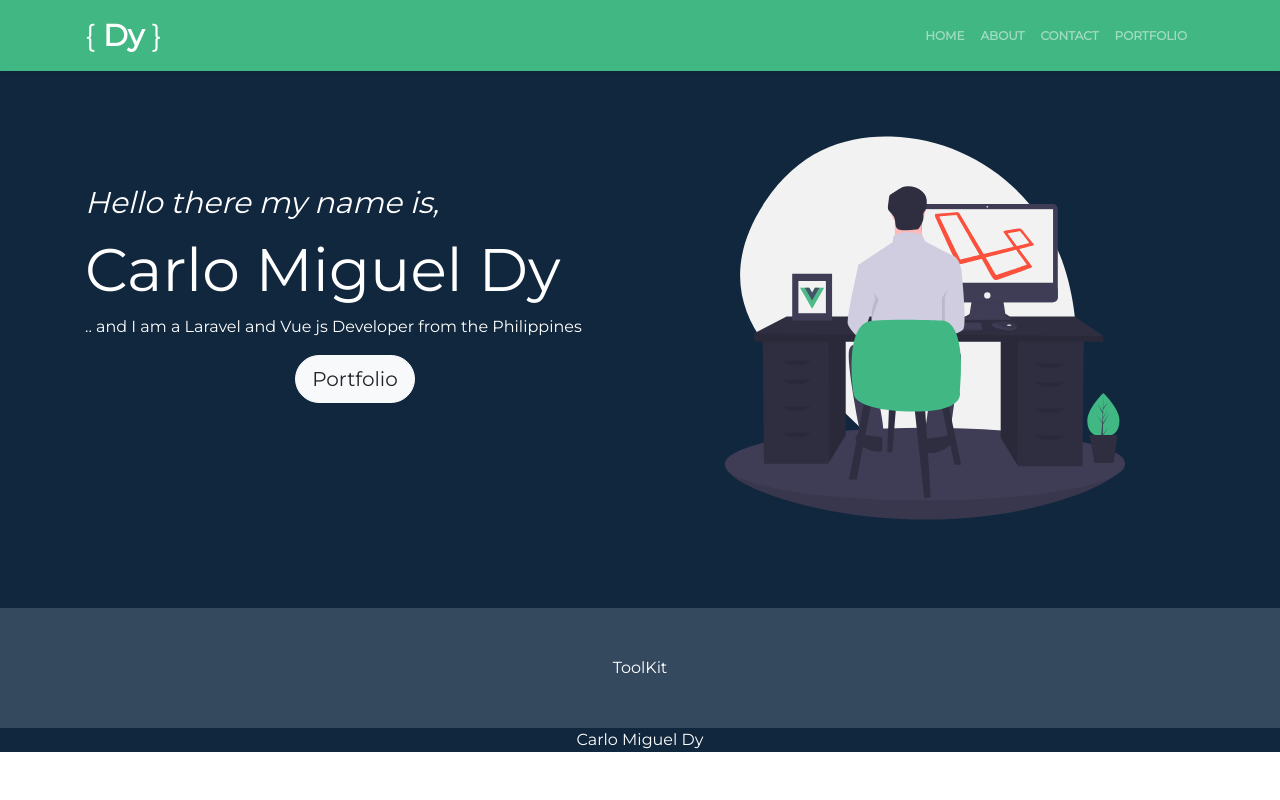
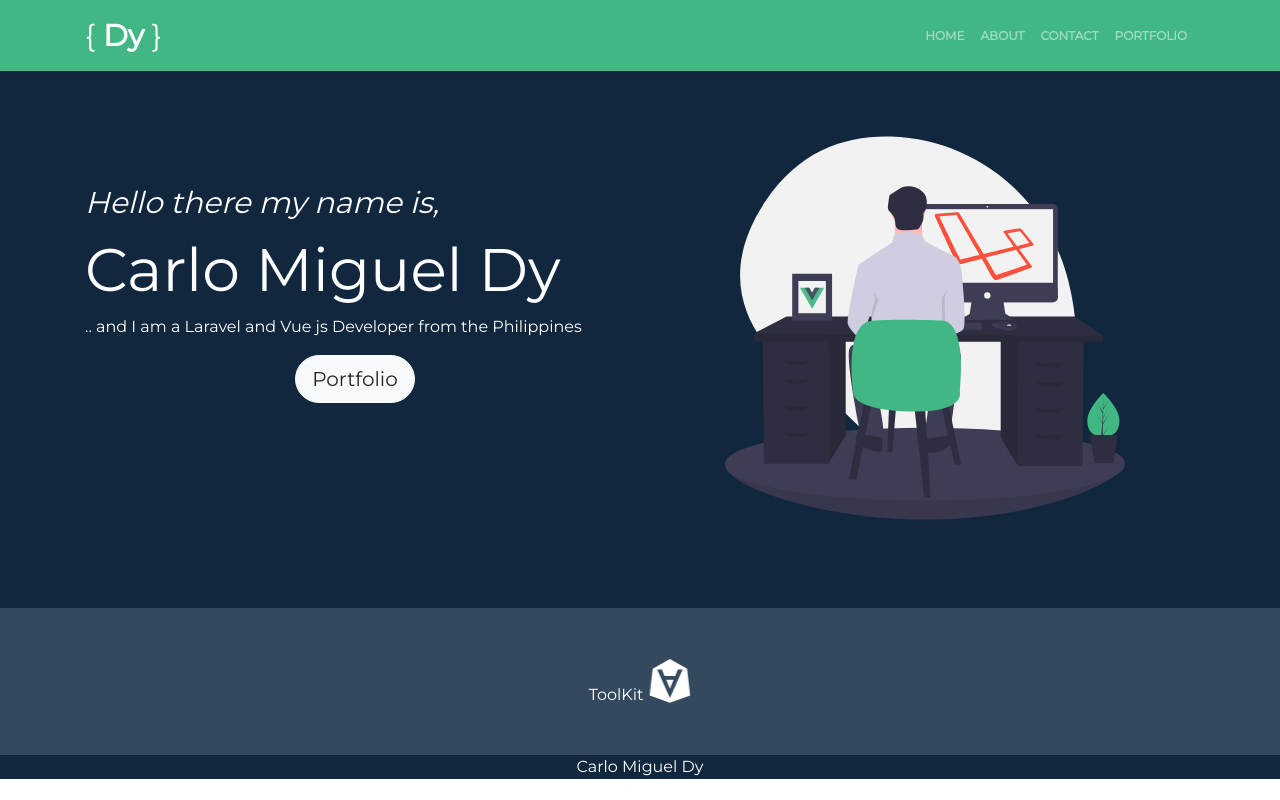
Before and after one commit to carlomigueldy/new.carlomigueldy, a Vue app: page / in a window 1280 px wide. Built offline with nearby package versions, Linux system fonts and the light colour scheme.

Commit message:
Installed fontAwesome successfully

```diff
--- a/package.json
+++ b/package.json
@@ -8,6 +8,11 @@
     "lint": "vue-cli-service lint"
   },
   "dependencies": {
+    "@fortawesome/fontawesome-svg-core": "^1.2.21",
+    "@fortawesome/free-brands-svg-icons": "^5.10.1",
+    "@fortawesome/free-regular-svg-icons": "^5.10.1",
+    "@fortawesome/free-solid-svg-icons": "^5.10.1",
+    "@fortawesome/vue-fontawesome": "^0.1.6",
     "bootstrap": "^4.3.1",
     "bootstrap-vue": "^2.0.0-rc.28",
     "core-js": "^2.6.5",
--- a/src/components/Home.vue
+++ b/src/components/Home.vue
@@ -24,7 +24,7 @@
       <div class="container">
         <div class="row">
           <div class="col text-center">
-            ToolKit
+            ToolKit <font-awesome-icon :icon="['fab', 'angular']" spin style="font-size: 50px" />
           </div>
         </div>
       </div>
--- a/src/main.js
+++ b/src/main.js
@@ -5,11 +5,18 @@ import App from './App.vue'
 import BootstrapVue from 'bootstrap-vue'
 import VueRouter from 'vue-router'
 import routes from './routes'
+import { library } from '@fortawesome/fontawesome-svg-core'
+import { FontAwesomeIcon } from '@fortawesome/vue-fontawesome'
+import { fab } from '@fortawesome/free-brands-svg-icons'
+
 
 Vue.config.productionTip = false
 
+library.add(fab)
+
 Vue.use(VueRouter)
 Vue.use(BootstrapVue)
+Vue.component('font-awesome-icon', FontAwesomeIcon)
 
 const router = new VueRouter({mode:'history', routes})
 
```
Also changed, not shown: 1 other file (tests, documents, lock files or other folders).
